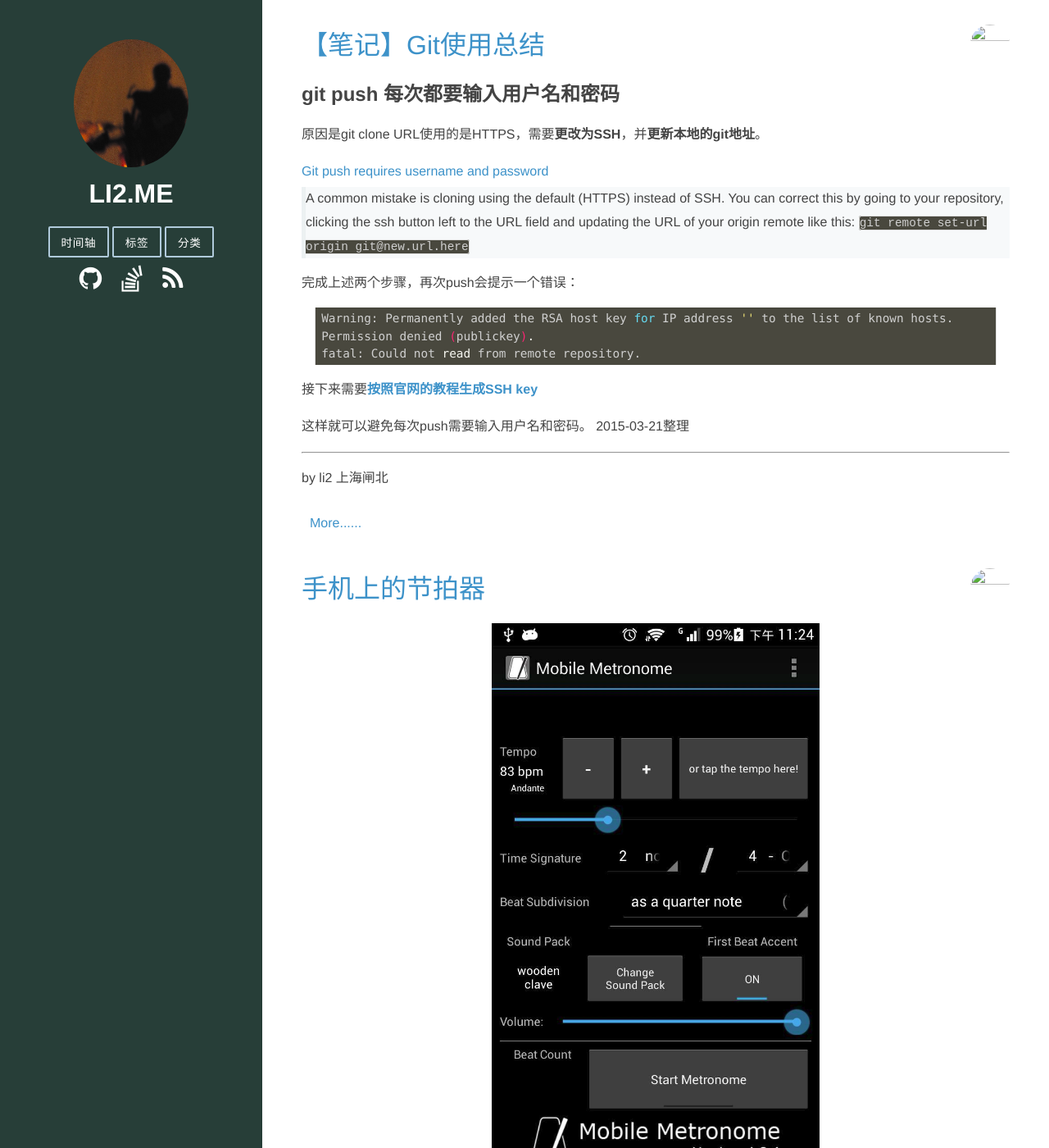
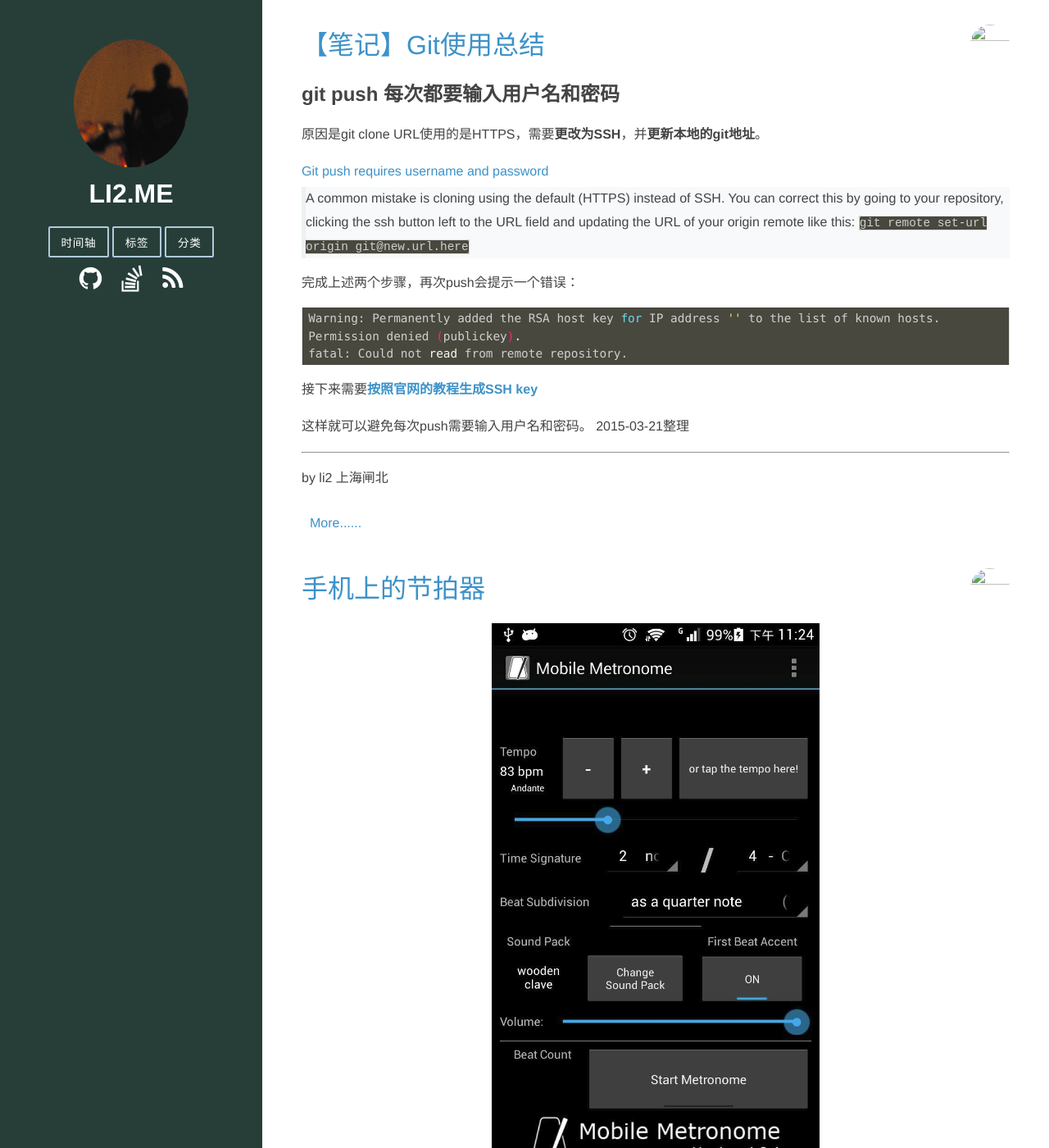
Before and after one commit to li2dotme/li2dotme.github.io, a Jekyll site: the page built from index.html, in a window 1280 px wide and 1400 px high. Shown: the whole window at 82% size. Built offline with Jekyll 4.4.1, drawn with Linux system fonts in a browser that asks for light colours; Markdown is read by kramdown in place of the engine named in the settings; the list of posts is cut into pages by our own code.

Commit message:
修改代码css的padding

```diff
--- a/css/code.css
+++ b/css/code.css
@@ -20,7 +20,7 @@
 /* http://stackoverflow.com/questions/11093233/how-to-support-scrolling-when-using-pygments-with-jekyll */
 pre {
     position: relative;
-    padding: 1em;
+    padding: 1em 0em 1em;
     margin: 0;
     white-space: pre;
     overflow: auto;
```
